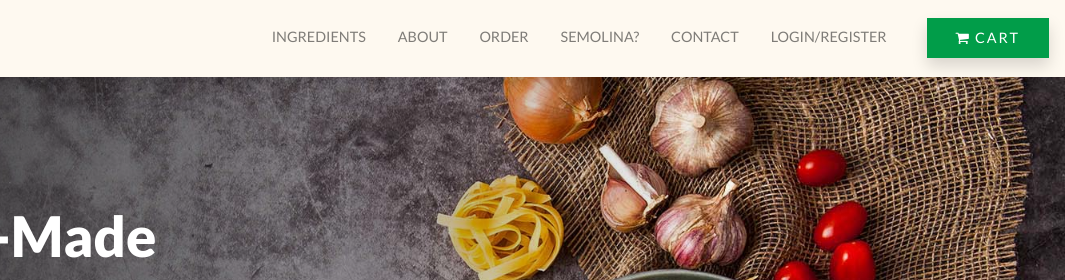
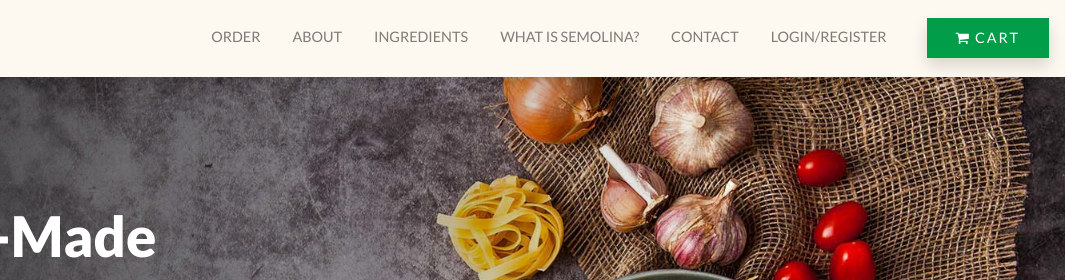
Before and after one commit to b3marketing/trulli_pasta, a website: page index.html in a window 1280 px wide. Shown: the top 280 px of the page, 215-1280 px from the left. Drawn offline with nearby package versions, Linux system fonts and the light colour scheme; a web font is replaced by a local one.

Commit message:
tweaked menu text

```diff
--- a/index.html
+++ b/index.html
@@ -27,16 +27,18 @@
                     <div class="collapse navbar-collapse" id="navbarSupportedContent">
                         <ul class="navbar-nav ml-auto">
                             <li class="nav-item">
-                                <a class="nav-link sans-serif text-uppercase pb-3 pb-lg-0" href="#">Ingredients</a>
+                                <a class="nav-link sans-serif text-uppercase pb-3 pb-lg-0" href="#">Order</a>
                             </li>
                             <li class="nav-item">
                                 <a class="nav-link sans-serif text-uppercase pb-3 pb-lg-0" href="#">About</a>
                             </li>
                             <li class="nav-item">
-                                <a class="nav-link sans-serif text-uppercase pb-3 pb-lg-0" href="#">Order</a>
+                                <a class="nav-link sans-serif text-uppercase pb-3 pb-lg-0" href="#">Ingredients</a>
                             </li>
+
+
                             <li class="nav-item">
-                                <a class="nav-link sans-serif text-uppercase pb-3 pb-lg-0" href="#">Semolina?</a>
+                                <a class="nav-link sans-serif text-uppercase pb-3 pb-lg-0" href="#">What is Semolina?</a>
                             </li>
                             <li class="nav-item">
                                 <a class="nav-link sans-serif text-uppercase pb-3 pb-lg-0" href="#">Contact</a>
```
